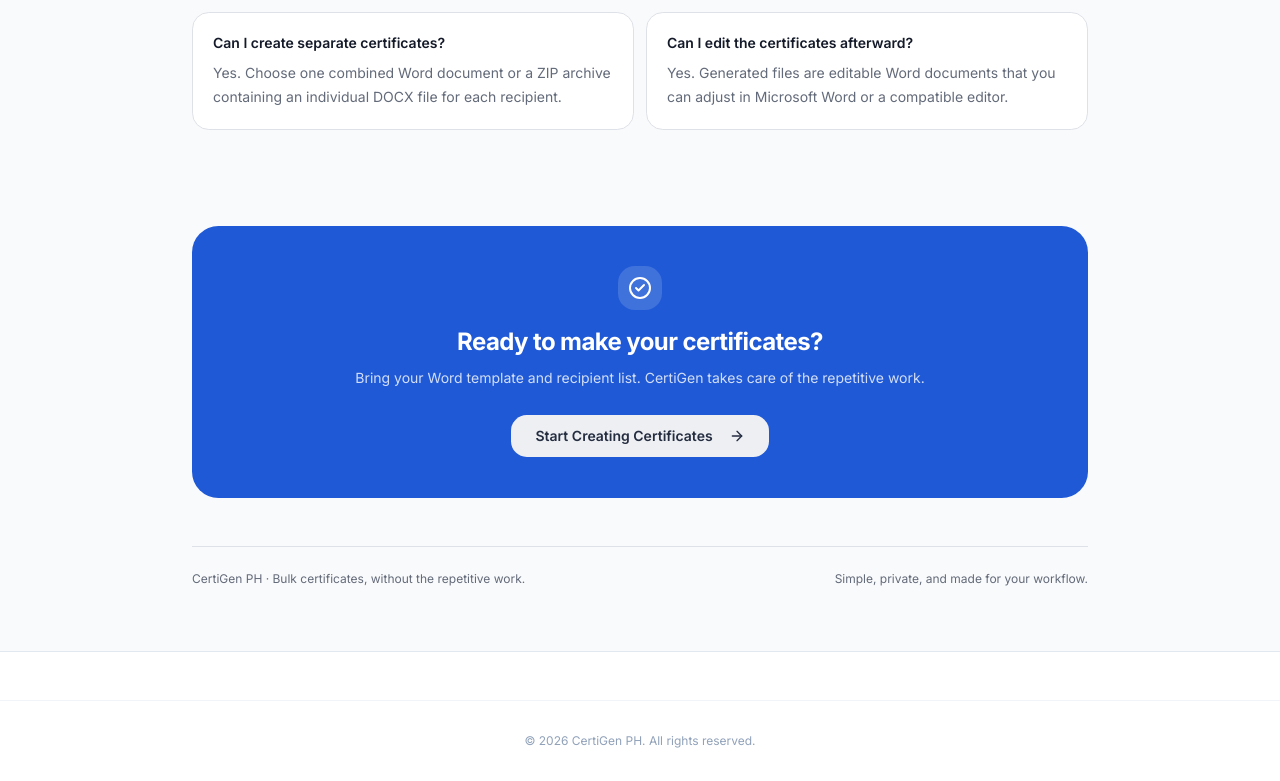
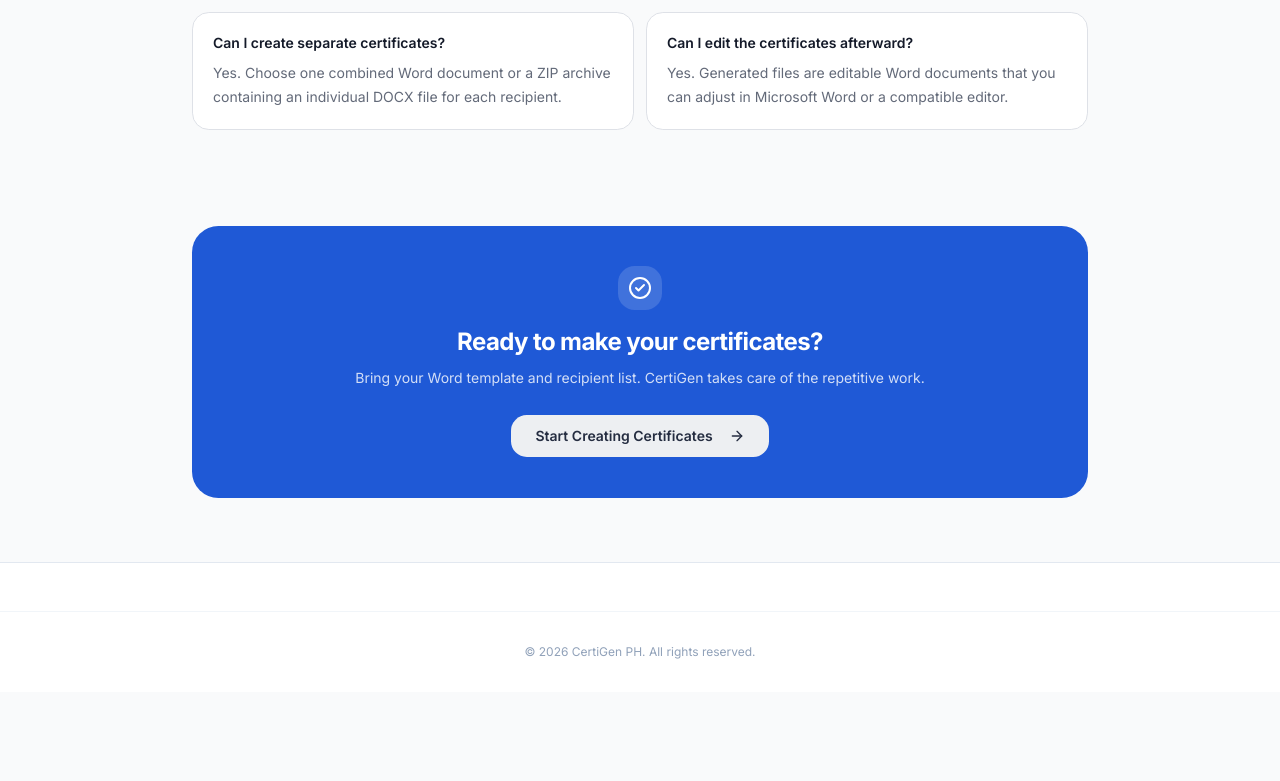
Before and after one commit to Draizen75/CertiGen-Ph, a Next.js app: page / in a window 1280 px wide. Shown: the part 3135-3916 px from the top of the page. After the commit the page ends 3827 px from the top, so only its background shows below. Built offline with nearby package versions, Linux system fonts and the light colour scheme.

Commit message:
Remove duplicate landing page footer

```diff
--- a/app/page.tsx
+++ b/app/page.tsx
@@ -211,10 +211,6 @@ export default function Home() {
           </Button>
         </section>
 
-        <footer className="mx-auto mt-12 flex max-w-4xl flex-col items-center justify-between gap-2 border-t pt-6 text-center text-xs text-muted-foreground sm:flex-row">
-          <span>CertiGen PH · Bulk certificates, without the repetitive work.</span>
-          <span>Simple, private, and made for your workflow.</span>
-        </footer>
       </div>
       <Toaster />
     </main>
```
